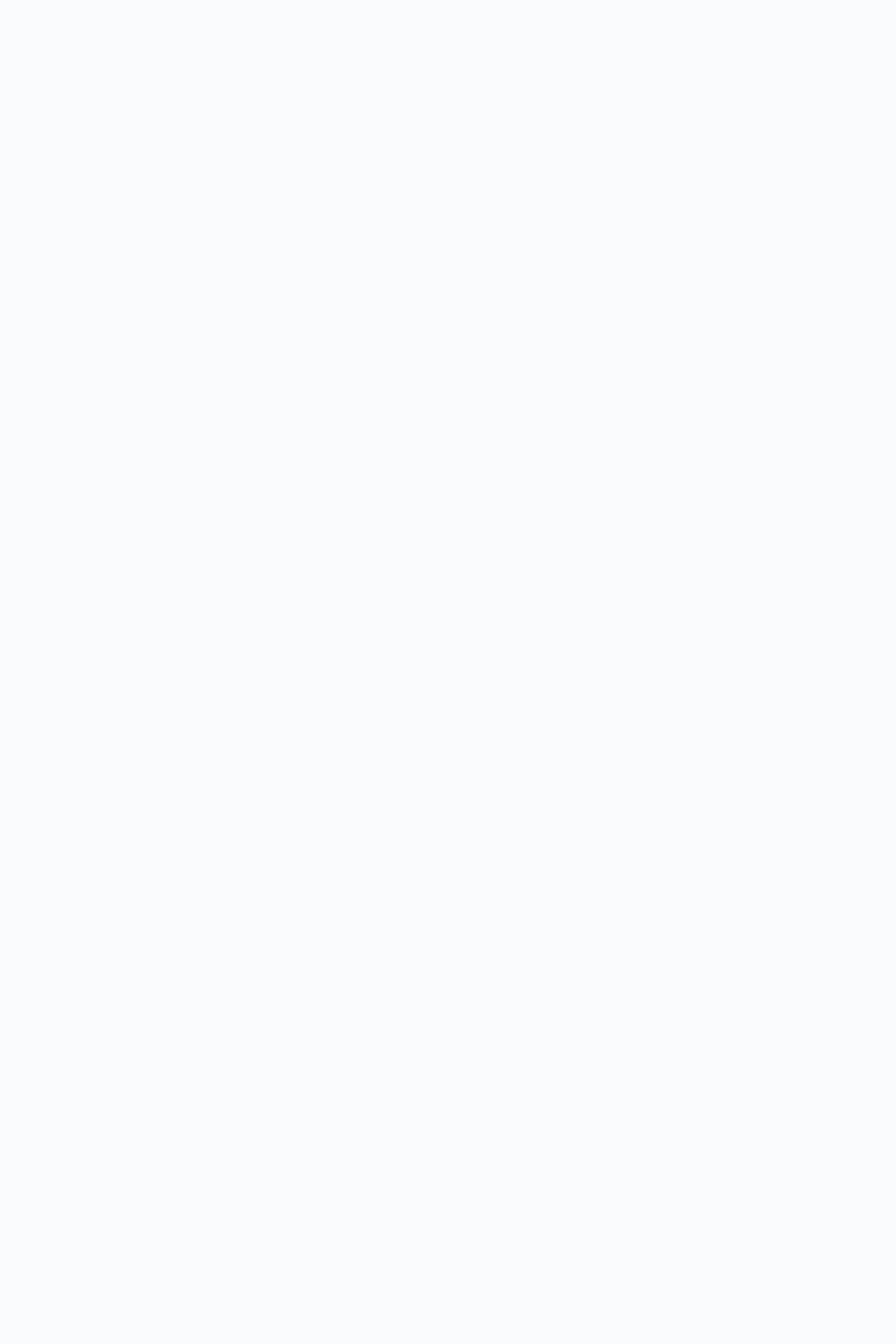
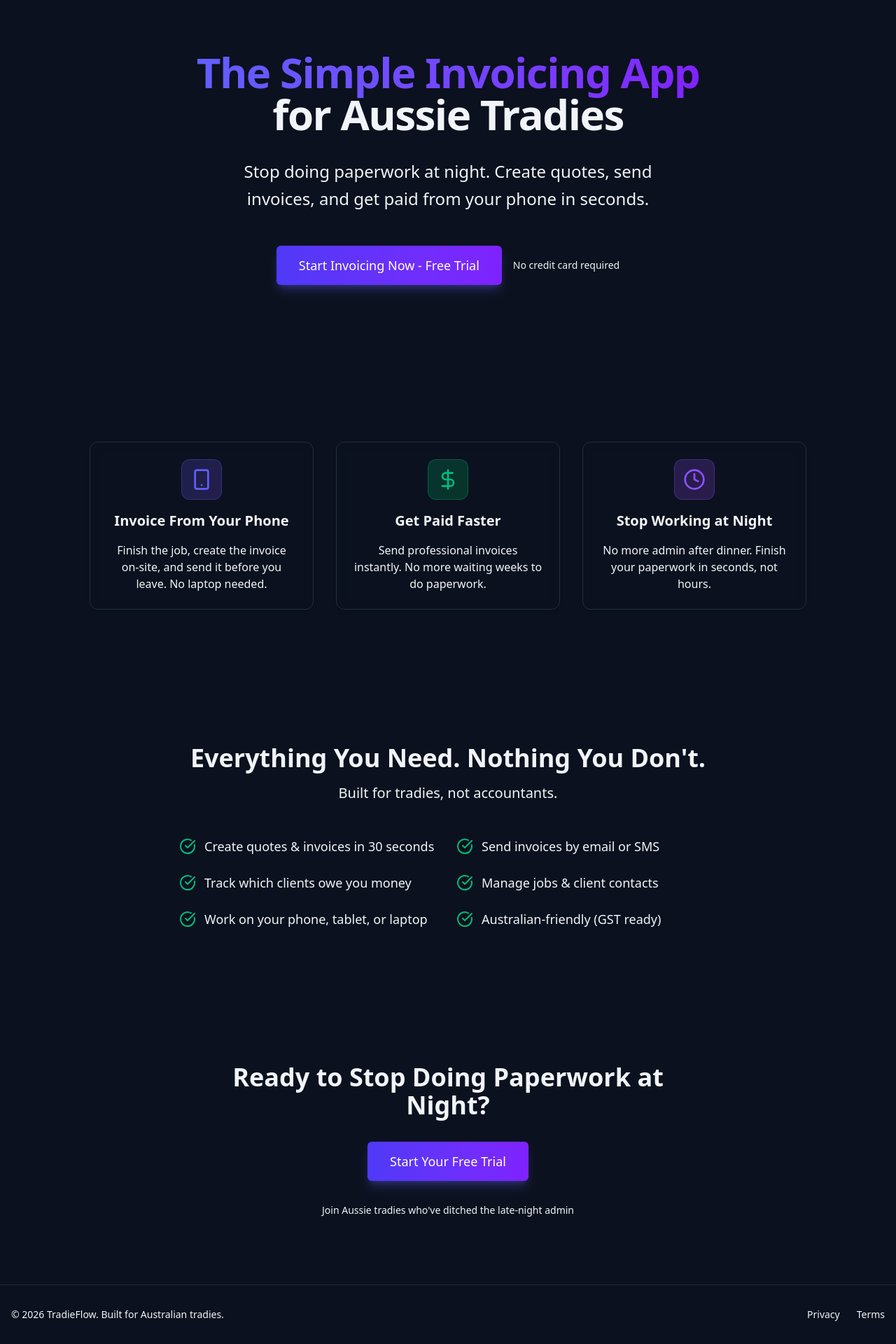
Before and after one commit to AP0001749/tradieflow, a Next.js app: page / in a window 1280 px wide. Before the commit this address had no page. Shown: the part 55-1975 px from the top of the page at 70% size. Before the commit the page ends 800 px from the top, so only its background shows below. Built offline with nearby package versions, Linux system fonts and the light colour scheme.

Commit message:
feat: create proper landing page matching ad promise

```diff
--- a/src/app/page.tsx
+++ b/src/app/page.tsx
@@ -1,7 +1,159 @@
-import { redirect } from "next/navigation";
+import Link from "next/link";
+import { CheckCircle, Clock, DollarSign, Smartphone } from "lucide-react";
+import { Button } from "@/components/ui/button";
+import { Card } from "@/components/ui/card";
+import { ThemeToggle } from "@/components/theme-toggle";
 
 export default function Home() {
-  // Direct the user immediately to the application core.
-  // The Dashboard's protection logic will handle auth checks.
-  redirect("/dashboard");
+  return (
+    <div className="relative min-h-screen bg-background">
+      {/* Theme Toggle */}
+      <div className="absolute top-4 right-4 z-20">
+        <ThemeToggle />
+      </div>
+
+      {/* Hero Section */}
+      <div className="relative overflow-hidden">
+        {/* Gradient Background */}
+        <div className="absolute inset-0 bg-[radial-gradient(ellipse_80%_80%_at_50%_-20%,_var(--tw-gradient-stops))] from-indigo-300/40 via-background to-background dark:from-indigo-900/40 dark:via-background" />
+        <div className="absolute inset-0 bg-[radial-gradient(circle_at_80%_20%,_var(--tw-gradient-stops))] from-violet-300/30 via-transparent to-transparent dark:from-violet-900/30" />
+
+        <div className="relative container mx-auto px-4 pt-20 pb-24 md:pt-32 md:pb-32">
+          <div className="max-w-4xl mx-auto text-center space-y-8">
+            {/* Main Headline */}
+            <h1 className="text-4xl md:text-6xl font-bold tracking-tight">
+              <span className="bg-gradient-to-r from-indigo-500 to-violet-600 bg-clip-text text-transparent">
+                The Simple Invoicing App
+              </span>
+              <br />
+              <span className="text-foreground">for Aussie Tradies</span>
+            </h1>
+
+            {/* Sub-Headline */}
+            <p className="text-xl md:text-2xl text-muted-foreground max-w-2xl mx-auto leading-relaxed">
+              Stop doing paperwork at night. Create quotes, send invoices, and get paid from your phone in seconds.
+            </p>
+
+            {/* CTA Button */}
+            <div className="flex flex-col sm:flex-row gap-4 justify-center items-center pt-4">
+              <Button
+                asChild
+                size="lg"
+                className="w-full sm:w-auto text-lg h-14 px-8 bg-gradient-to-r from-indigo-600 to-violet-600 hover:from-indigo-500 hover:to-violet-500 text-white shadow-lg shadow-indigo-500/30"
+              >
+                <Link href="/login">Start Invoicing Now - Free Trial</Link>
+              </Button>
+              <p className="text-sm text-muted-foreground">No credit card required</p>
+            </div>
+          </div>
+        </div>
+      </div>
+
+      {/* Benefits Section */}
+      <div className="relative py-20 md:py-24 bg-muted/30">
+        <div className="container mx-auto px-4">
+          <div className="grid md:grid-cols-3 gap-8 max-w-5xl mx-auto">
+            {/* Benefit 1 */}
+            <Card className="p-6 text-center space-y-4 border-border/40 bg-card/60 backdrop-blur">
+              <div className="flex justify-center">
+                <div className="p-3 rounded-xl bg-gradient-to-br from-indigo-500/20 to-violet-500/20 border border-indigo-500/30">
+                  <Smartphone className="h-8 w-8 text-indigo-500" />
+                </div>
+              </div>
+              <h3 className="text-xl font-semibold">Invoice From Your Phone</h3>
+              <p className="text-muted-foreground">
+                Finish the job, create the invoice on-site, and send it before you leave. No laptop needed.
+              </p>
+            </Card>
+
+            {/* Benefit 2 */}
+            <Card className="p-6 text-center space-y-4 border-border/40 bg-card/60 backdrop-blur">
+              <div className="flex justify-center">
+                <div className="p-3 rounded-xl bg-gradient-to-br from-emerald-500/20 to-green-500/20 border border-emerald-500/30">
+                  <DollarSign className="h-8 w-8 text-emerald-500" />
+                </div>
+              </div>
+              <h3 className="text-xl font-semibold">Get Paid Faster</h3>
+              <p className="text-muted-foreground">
+                Send professional invoices instantly. No more waiting weeks to do paperwork.
+              </p>
+            </Card>
+
+            {/* Benefit 3 */}
+            <Card className="p-6 text-center space-y-4 border-border/40 bg-card/60 backdrop-blur">
+              <div className="flex justify-center">
+                <div className="p-3 rounded-xl bg-gradient-to-br from-violet-500/20 to-purple-500/20 border border-violet-500/30">
+                  <Clock className="h-8 w-8 text-violet-500" />
+                </div>
+              </div>
+              <h3 className="text-xl font-semibold">Stop Working at Night</h3>
+              <p className="text-muted-foreground">
+                No more admin after dinner. Finish your paperwork in seconds, not hours.
+              </p>
+            </Card>
+          </div>
+        </div>
+      </div>
+
+      {/* Social Proof / Simple Features */}
+      <div className="relative py-20 md:py-24">
+        <div className="container mx-auto px-4">
+          <div className="max-w-3xl mx-auto space-y-12">
+            <div className="text-center space-y-4">
+              <h2 className="text-3xl md:text-4xl font-bold">Everything You Need. Nothing You Don't.</h2>
+              <p className="text-xl text-muted-foreground">Built for tradies, not accountants.</p>
+            </div>
+
+            <div className="grid sm:grid-cols-2 gap-6">
+              {[
+                "Create quotes & invoices in 30 seconds",
+                "Send invoices by email or SMS",
+                "Track which clients owe you money",
+                "Manage jobs & client contacts",
+                "Work on your phone, tablet, or laptop",
+                "Australian-friendly (GST ready)"
+              ].map((feature, i) => (
+                <div key={i} className="flex items-start gap-3">
+                  <CheckCircle className="h-6 w-6 text-emerald-500 shrink-0 mt-0.5" />
+                  <span className="text-lg text-muted-foreground">{feature}</span>
+                </div>
+              ))}
+            </div>
+          </div>
+        </div>
+      </div>
+
+      {/* Final CTA */}
+      <div className="relative py-20 md:py-24 bg-muted/30">
+        <div className="container mx-auto px-4">
+          <div className="max-w-2xl mx-auto text-center space-y-8">
+            <h2 className="text-3xl md:text-4xl font-bold">
+              Ready to Stop Doing Paperwork at Night?
+            </h2>
+            <Button
+              asChild
+              size="lg"
+              className="text-lg h-14 px-8 bg-gradient-to-r from-indigo-600 to-violet-600 hover:from-indigo-500 hover:to-violet-500 text-white shadow-lg shadow-indigo-500/30"
+            >
+              <Link href="/login">Start Your Free Trial</Link>
+            </Button>
+            <p className="text-sm text-muted-foreground">Join Aussie tradies who've ditched the late-night admin</p>
+          </div>
+        </div>
+      </div>
+
+      {/* Footer */}
+      <footer className="relative py-8 border-t border-border/40">
+        <div className="container mx-auto px-4">
+          <div className="flex flex-col sm:flex-row justify-between items-center gap-4 text-sm text-muted-foreground">
+            <div>© 2026 TradieFlow. Built for Australian tradies.</div>
+            <div className="flex gap-6">
+              <Link href="/legal/privacy" className="hover:text-foreground">Privacy</Link>
+              <Link href="/legal/terms" className="hover:text-foreground">Terms</Link>
+            </div>
+          </div>
+        </div>
+      </footer>
+    </div>
+  );
 }
```
